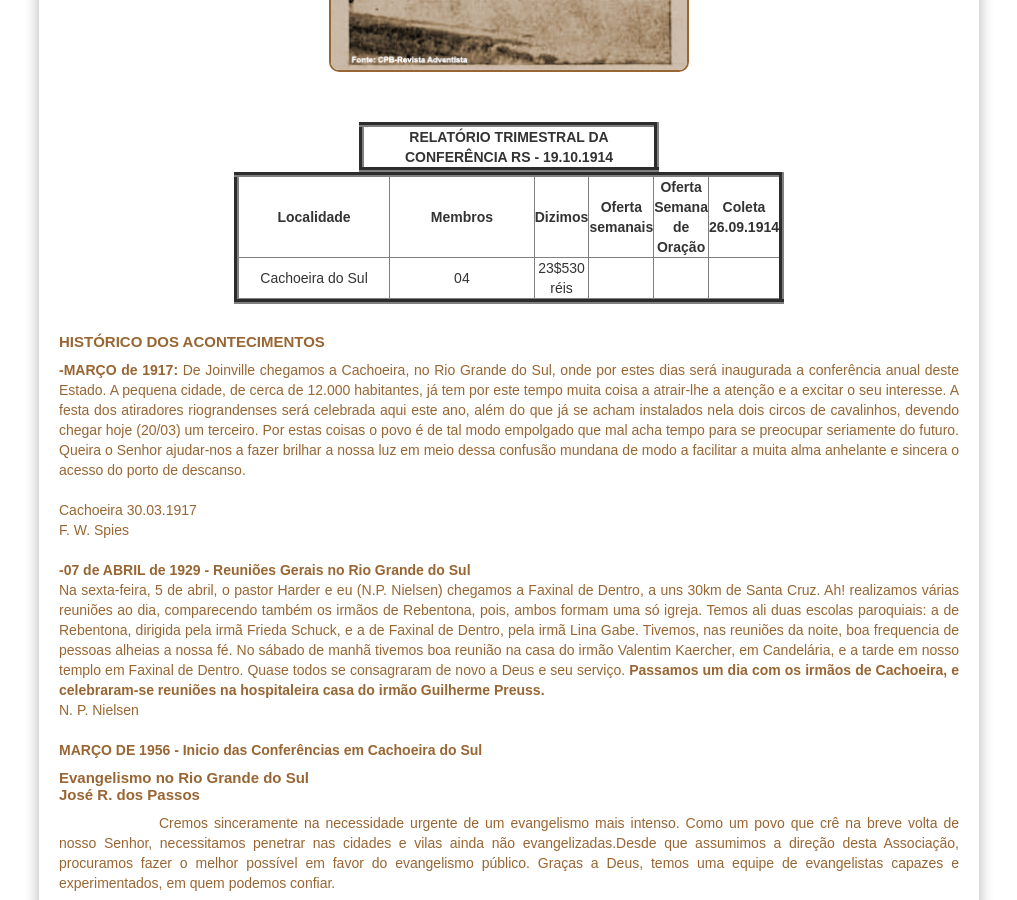
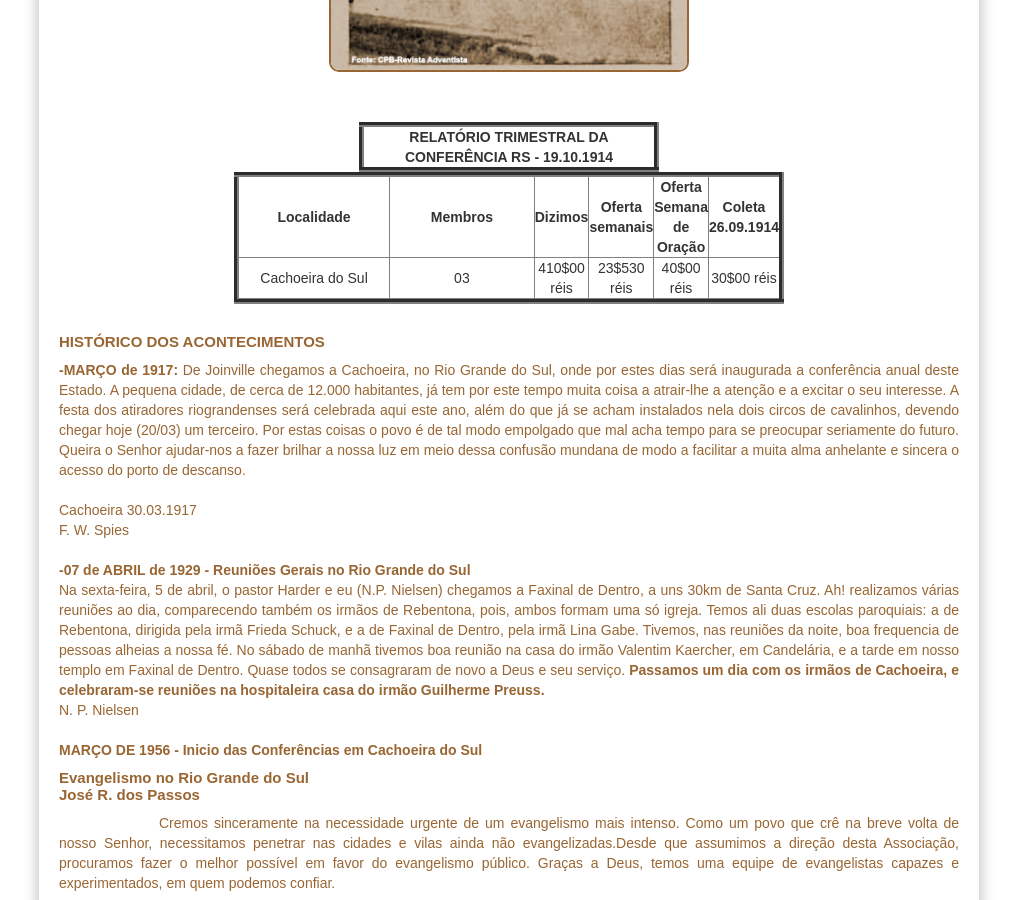
Before and after one commit to claudiovargas1955/claudiovargas1955.github.io, a Jekyll site: the page built from _pages/história-da-iasd-cachoeira.html, in a window 1280 px wide and 900 px high, scrolled down 862 px. Shown: the whole window, without its empty margins (131-1148 px from the left). Built offline with Jekyll 4.4.1, drawn with Linux system fonts in a browser that asks for light colours; some web fonts are replaced.

Commit message:
Update história-da-iasd-cachoeira.html

```diff
--- a/_pages/história-da-iasd-cachoeira.html
+++ b/_pages/história-da-iasd-cachoeira.html
@@ -135,11 +135,11 @@ tr:hover{
         </tr>
         <tr>
            <td align="center" width="300px">Cachoeira do Sul</td>
-           <td align="center" width="50px">04</td>
+           <td align="center" width="50px">03</td>
+           <td align="center"> 410$00 réis</td>
            <td align="center">23$530 réis</td>
-           <td align="center"></td>
-           <td align="center"></td>
-               <td align="center"></td>
+           <td align="center">40$00 réis</td>
+               <td align="center">30$00 réis</td>
         </tr>
         <tr>
            <td align="center" width="50px"></td>
```
